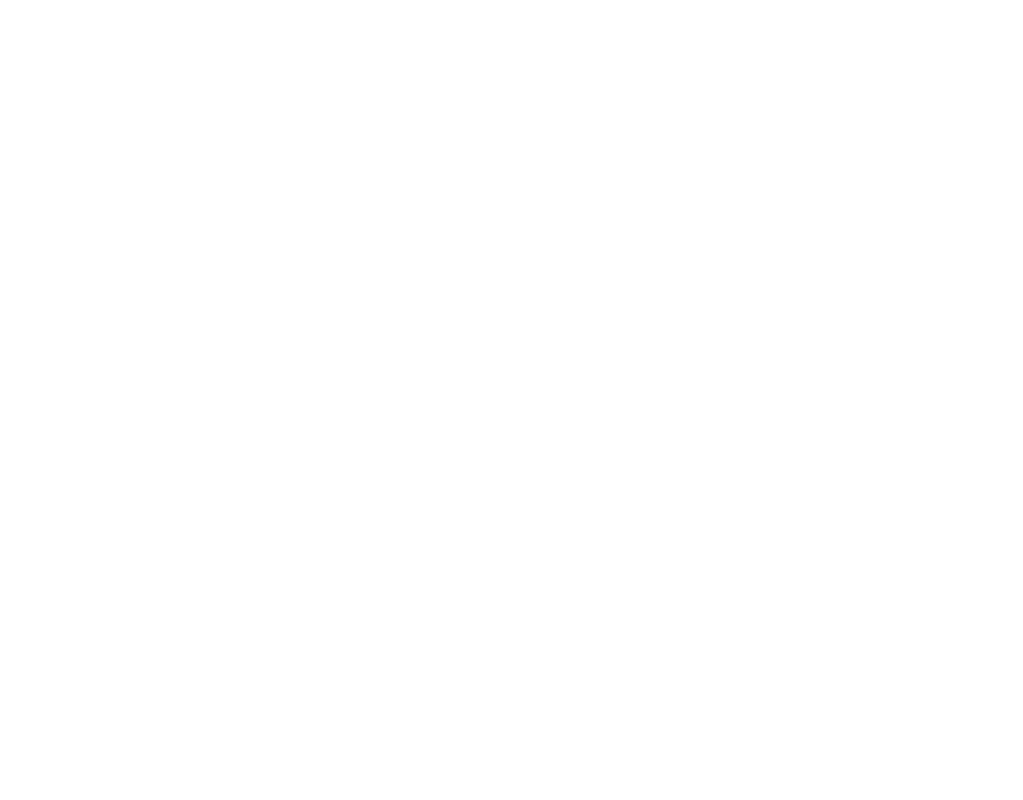
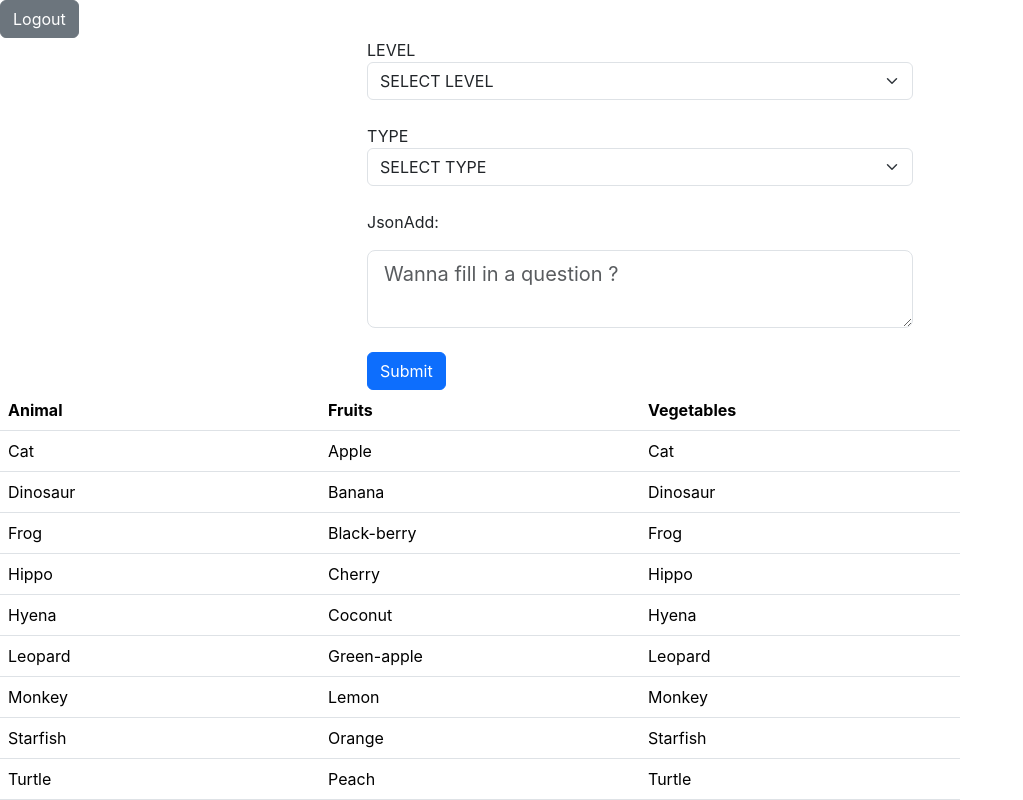
Before and after one commit to backlit69/Question_CuriousJump_Client, a React (Create React App) app: page /jsonquestion in a window 1280 px wide. Before the commit this address had no page. Shown: the top 800 px of the page, without its empty margins (0-1023 px from the left). Built offline with nearby package versions, Linux system fonts and the light colour scheme.

Commit message:
json question added

```diff
--- a/src/App.js
+++ b/src/App.js
@@ -4,6 +4,7 @@ import Login from './Components/login.js';
 import Question from './Components/Question.js';
 import "react-toastify/dist/ReactToastify.css";
 import {Routes,Route} from "react-router-dom";
+import JsonAdd from './Components/jsonadd.js';
 
 
 function App() {
@@ -12,8 +13,8 @@ function App() {
       <Routes>
         <Route path="/" element={<Login/>}></Route>
         <Route path="/question" element={<Question/>}></Route>
-        {/*<Route path="/game/" element={<Homepage/>}></Route>
-        <Route path="/profile" element={<Profile/>}></Route>
+        <Route path="/jsonquestion" element={<JsonAdd/>}></Route>
+        {/* <Route path="/profile" element={<Profile/>}></Route>
         <Route path="/otp" element={<Otp/>}></Route> */}
       </Routes>
     </>
--- a/src/Components/Question.js
+++ b/src/Components/Question.js
@@ -20,17 +20,6 @@ function Question() {
   const [correctAnswer, setCorrectAnswer] = useState('');
   const navigate=useNavigate();
   axios.defaults.withCredentials = true;
-
-  const handleLogout = async(e) => {
-    console.log("logout pressed")
-    e.preventDefault();
-    console.log(Cookies)
-    localStorage.removeItem("auth")
-    toast.success("Logged out successfully");
-    navigate("/");
-  };
-
-
 
   useEffect(() => {
     const auth = localStorage.getItem("auth");
@@ -87,10 +76,10 @@ function Question() {
       try {
         const res = await axios.post(
           `${process.env.REACT_APP_API}/question`,
-            {
+            { count : 1,
                 level,
       type,
-      question,
+      text:question,
       option1,
       option2,
       option3,
@@ -138,7 +127,7 @@ function Question() {
 
   return (
     <>
-    <button onClick={handleLogout} className='btn btn-secondary'>Logout</button>
+      <Logout></Logout>
       <div className="container">
         <div className="row justify-content-center">
           <div className="col-md-6">
--- /dev/null
+++ b/src/Components/jsonadd.js
@@ -0,0 +1,234 @@
+import React, { useEffect, useState } from "react";
+import Logout from "./logout";
+import { json, useNavigate } from "react-router-dom";
+import axios from "axios";
+import { toast } from "react-toastify";
+import Cookies from "js-cookie";
+import { queries } from "@testing-library/react";
+
+const animals = [
+  "Cat",
+  "Dinosaur",
+  "Frog",
+  "Hippo",
+  "Hyena",
+  "Leopard",
+  "Monkey",
+  "Starfish",
+  "Turtle",
+  "Zebra",
+];
+const fruits = [
+  "Apple",
+  "Banana",
+  "Black-berry",
+  "Cherry",
+  "Coconut",
+  "Green-apple",
+  "Lemon",
+  "Orange",
+  "Peach",
+  "Pear",
+  "Starfruit",
+  "Strawberry",
+  "Watermelon",
+  "",
+];
+
+function JsonAdd() {
+  const [level, setLevel] = useState("");
+  const [type, setType] = useState("");
+  const [questions, setQuestions] = useState("");
+  const navigate = useNavigate();
+  axios.defaults.withCredentials = true;
+
+  useEffect(() => {
+    const auth = localStorage.getItem("auth");
+    if (auth !== null)
+      axios
+        .post(`${process.env.REACT_APP_API}/auth`, {
+          auth,
+        })
+        .then((result) => {
+          console.log(result.data);
+          if (!result.data.success) {
+            console.log("on jsonquesiton going to login");
+            navigate("/");
+          }
+        })
+        .catch((err) => console.log(err));
+  }, []);
+
+  const handleChange = (e) => {
+    if (e.target.name == "questions") setQuestions(e.target.value);
+    const { name, value } = e.target;
+    switch (name) {
+      case 'level':
+        setLevel(value);
+        break;
+      case 'type':
+        setType(value);
+        break;
+    }
+  };
+
+  const handleSubmit = async (e) => {
+    e.preventDefault();
+    // Add your submit logic here
+    try {
+      const jsonObject = JSON.parse(questions);
+      const questionArray = jsonObject.questions;
+      console.log(questionArray.length);
+      console.log(jsonObject)
+      console.log(questionArray)
+      const res = await axios.post(
+        `${process.env.REACT_APP_API}/question`,
+          {
+            count : questionArray.length,
+             questions:questionArray,
+      level,
+      type,
+          }
+        );
+
+      if (res && res.data.success) {
+            toast.success("Added the Questions");
+            eraseAll();
+      } else {
+            toast.error("Could not add the Questions")
+      }
+    } catch (error) {
+      toast.warning("Something went wrong");
+      console.log(error);
+    }
+    console.log({
+      questions,
+    });
+  };
+
+  const eraseAll = () => {
+    const value = "";
+    setQuestions(value);
+  };
+
+  return (
+    <>
+      <Logout></Logout>
+      <div className="container">
+        <div className="row justify-content-center">
+          <div className="col-md-6">
+            <form onSubmit={handleSubmit}>
+              <label htmlFor="level">LEVEL</label>
+              <select
+                name="level"
+                className="form-select"
+                aria-label="Select Level"
+                value={level}
+                onChange={handleChange}
+                required>
+                <option value="">SELECT LEVEL</option>
+                <option value="Easy">EASY</option>
+                <option value="Medium">MEDIUM</option>
+                <option value="Hard">HARD</option>
+              </select>
+              <br />
+              <label htmlFor="type">TYPE</label>
+              <select
+                name="type"
+                className="form-select"
+                aria-label="Select Type"
+                value={type}
+                onChange={handleChange}
+                required>
+                <option value="">SELECT TYPE</option>
+                <option value="Fruit">FRUITS</option>
+                <option value="Capital">CAPITAL</option>
+                <option value="Animal">ANIMAL</option>
+                <option value="Vegetable">VEGETABLE</option>
+                <option value="Maths">MATHS</option>
+              </select>
+              <br />
+              <label htmlFor="question">JsonAdd:</label>
+              <textarea
+                name="questions"
+                className="form-control form-control-lg mt-3" // Added mt-3 for margin-top
+                placeholder="Wanna fill in a question ?"
+                aria-label="JsonAdd"
+                value={questions}
+                onChange={handleChange}
+                required
+              />
+              <br />
+
+              <button
+                type="submit"
+                className="btn btn-primary"
+                onClick={() => handleSubmit}>
+                Submit
+              </button>
+            </form>
+          </div>
+        </div>
+      </div>
+
+      <div style={{ display: "flex" }}>
+        <div style={{ width: "25%" }}>
+          <table class="table">
+            <thead>
+              <tr>
+                <th scope="col">Animal</th>
+              </tr>
+            </thead>
+            <tbody>
+              {animals.map((animal, index) => {
+                return (
+                  <tr>
+                    <td>{animal}</td>
+                  </tr>
+                );
+              })}
+            </tbody>
+          </table>
+        </div>
+        <div style={{ width: "25%" }}>
+          <table class="table">
+            <thead>
+              <tr>
+                <th scope="col">Fruits</th>
+              </tr>
+            </thead>
+            <tbody>
+              {fruits.map((animal, index) => {
+                return (
+                  <tr>
+                    <td>{animal}</td>
+                  </tr>
+                );
+              })}
+            </tbody>
+          </table>
+        </div>
+        <div style={{ width: "25%" }}>
+          <table class="table">
+            <thead>
+              <tr>
+                <th scope="col">Vegetables</th>
+              </tr>
+            </thead>
+            <tbody>
+              {animals.map((animal, index) => {
+                return (
+                  <tr>
+                    <td>{animal}</td>
+                  </tr>
+                );
+              })}
+            </tbody>
+          </table>
+        </div>
+      </div>
+    </>
+  );
+}
+
+export default JsonAdd;
--- a/src/Components/login.js
+++ b/src/Components/login.js
@@ -75,7 +75,7 @@ function Login(){
       <div className="row justify-content-center">
         <div className="col-md-6">
           <form onSubmit={handleSubmit}>
-
+          <div class="border p-4">
             <div className="form-group">
               <label htmlFor="username">Username:</label>
               <input
@@ -101,7 +101,9 @@ function Login(){
             />
             </div>
             <button type="submit" class="btn btn-primary" onClick={()=>handleSubmit}>Let`s go!</button>
+            </div>
           </form>
+
         </div>
       </div>
     </div>
--- a/src/Components/logout.js
+++ b/src/Components/logout.js
@@ -5,12 +5,23 @@ import Cookies from 'js-cookie';
 // import './Logout.css'
 
 const Logout = () => {
+
     const navigate=useNavigate();
+    const handleLogout = async(e) => {
+      console.log("logout pressed")
+      e.preventDefault();
+      console.log(Cookies)
+      localStorage.removeItem("auth")
+      toast.success("Logged out successfully");
+      navigate("/");
+    };
+
+
 
 
   return (
     <div>
-
+        <button onClick={handleLogout} className='btn btn-secondary'>Logout</button>
     </div>
   )
 }
```
